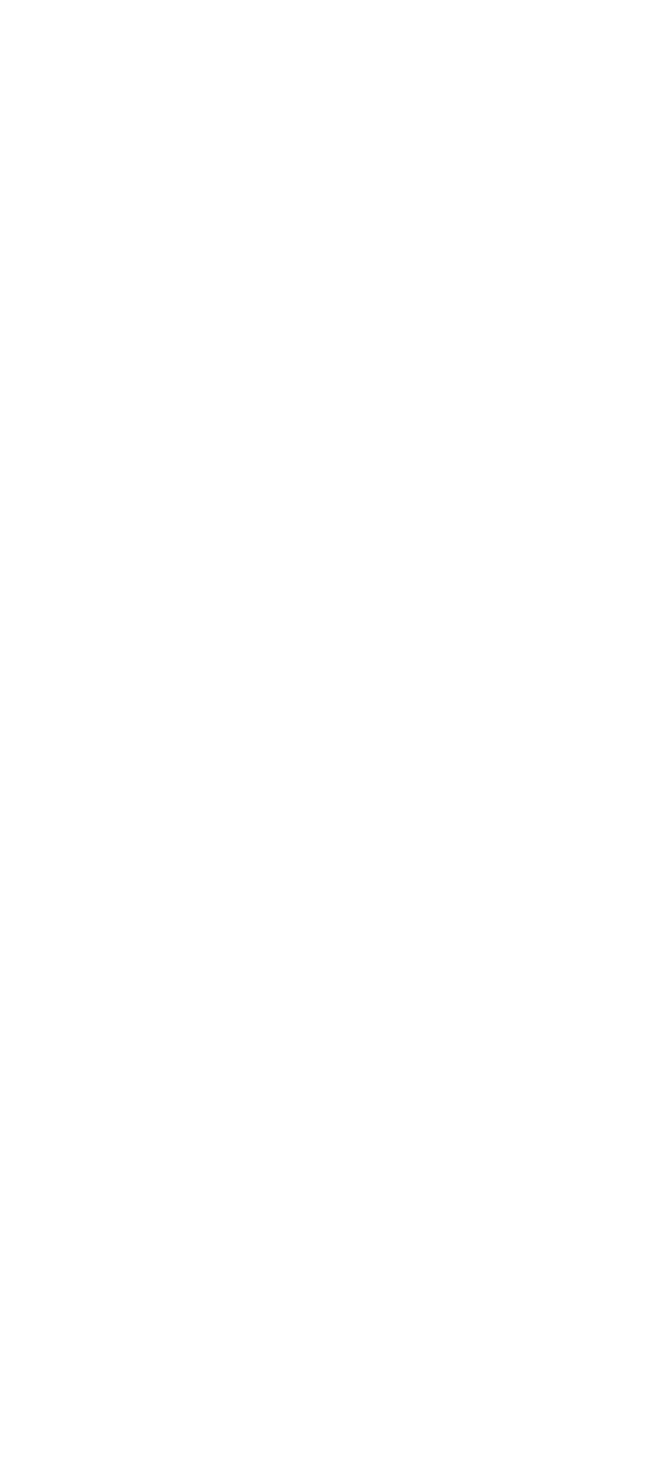
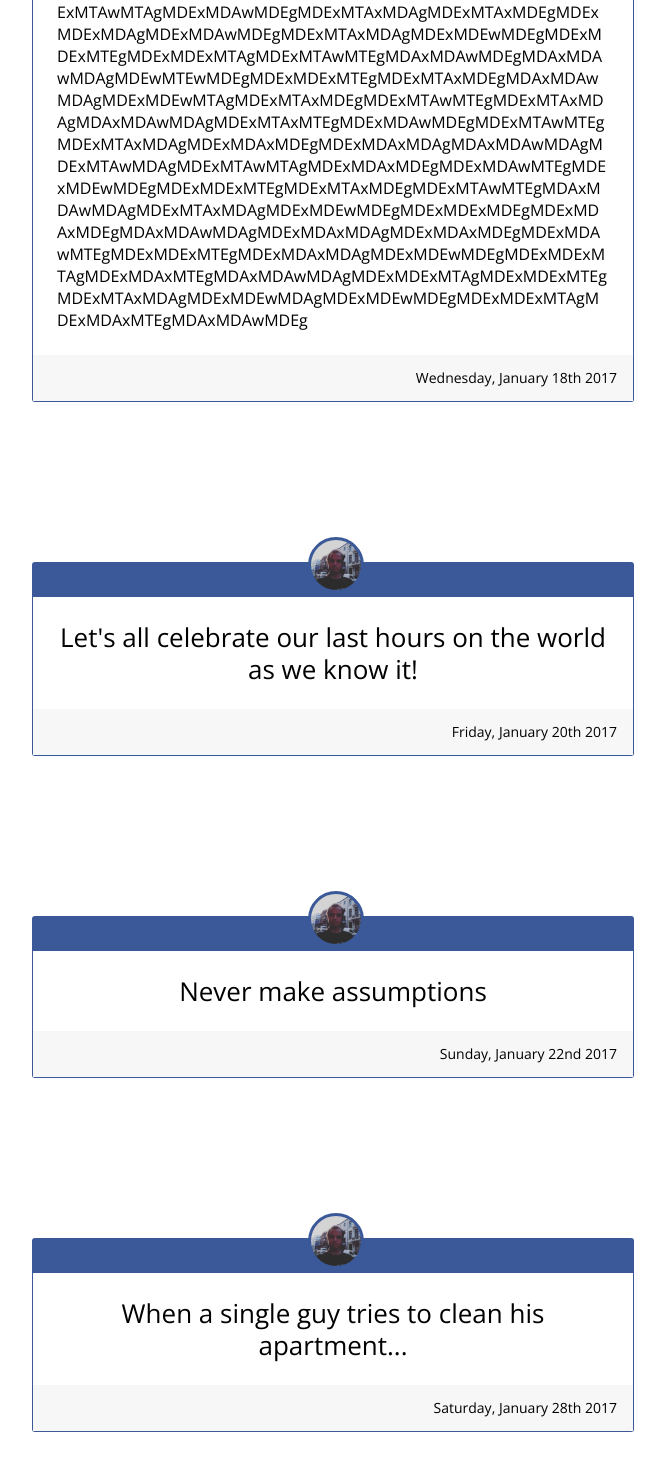
Before and after one commit to dejakob/twenty-seventeen, a React (Create React App) app: page / in a window 1280 px wide. Shown: the part 2092-3562 px from the top of the page, without its empty margins (307-972 px from the left). Before the commit the page ends 1760 px from the top, so only its background shows below. Built offline with nearby package versions, Linux system fonts and the light colour scheme.

Commit message:
Paragraph in fb post

```diff
--- a/src/components/FacebookPost.js
+++ b/src/components/FacebookPost.js
@@ -30,9 +30,15 @@ const Container = styled.div`
     }
 `;
 const Paragraph = styled.p`
-    fontSize: 16px;
+    font-size: 16px;
     line-height: 22px;
     padding: 24px;
+    word-wrap: break-word;
+    text-align: justify;
+
+    &+p {
+        padding-top: 0;
+    }
 `;
 const Footer = styled.div`
     background-color: #f7f7f7;
@@ -44,22 +50,28 @@ const Footer = styled.div`
 function FacebookPost(props) {
     const { item } = props;
 
+    console.log('item', item);
+
     const pStyle = {};
 
     if (item.text.length < 200) {
         pStyle.fontSize = '22px';
         pStyle.lineHeight = '30px';
+        pStyle.textAlign = 'left';
     }
     if (item.text.length < 100) {
         pStyle.fontSize = '26px';
         pStyle.lineHeight = '32px';
+        pStyle.textAlign = 'center';
     }
 
     return (
         <Container>
-            <Paragraph style={pStyle}>
-                {item.text}
-            </Paragraph>
+            {item.text.split('\n').map(item => (
+                <Paragraph style={pStyle}>
+                    {item}
+                </Paragraph>
+            ))}
             <Footer>
                 {moment(item.date, 'YYYY-MM-DD').format('dddd, MMMM Do YYYY')}
             </Footer>
--- a/src/components/FeedItem.js
+++ b/src/components/FeedItem.js
@@ -3,6 +3,10 @@ import styled from 'styled-components';
 
 const Section = styled.section`
     position: relative;
+
+    &+section {
+        margin-top: 20vh;
+    }
 `;
 
 function FeedItem(props) {
--- a/src/components/months/January.js
+++ b/src/components/months/January.js
@@ -16,6 +16,31 @@ function January(props) {
                     item={props.feed.facebook['dejakob/posts/1307694509269299']}
                 />
             </FeedItem>
+            <FeedItem>
+                <FacebookPost
+                    item={props.feed.facebook['dejakob/posts/1309292115776205']}
+                />
+            </FeedItem>
+            <FeedItem>
+                <FacebookPost
+                    item={props.feed.facebook['dejakob/posts/1316091521762931']}
+                />
+            </FeedItem>
+            <FeedItem>
+                <FacebookPost
+                    item={props.feed.facebook['dejakob/posts/1317331584972258']}
+                />
+            </FeedItem>
+            <FeedItem>
+                <FacebookPost
+                    item={props.feed.facebook['dejakob/posts/1319690541403029']}
+                />
+            </FeedItem>
+            <FeedItem>
+                <FacebookPost
+                    item={props.feed.facebook['photo.php?fbid=1325499997488750']}
+                />
+            </FeedItem>
         </Month>
     );
 }
--- a/src/facebook.json
+++ b/src/facebook.json
@@ -25,7 +25,7 @@
         "text": "Never make assumptions",
         "date": "2017-01-22"
     },
-    "photo.php?fbid=1325499997488750&set=a.185876698117758.36299.100000862866272&type=3": {
+    "photo.php?fbid=1325499997488750": {
         "id": "photo.php?fbid=1325499997488750&set=a.185876698117758.36299.100000862866272&type=3",
         "text": "When a single guy tries to clean his apartment...",
         "date": "2017-01-28"
```
